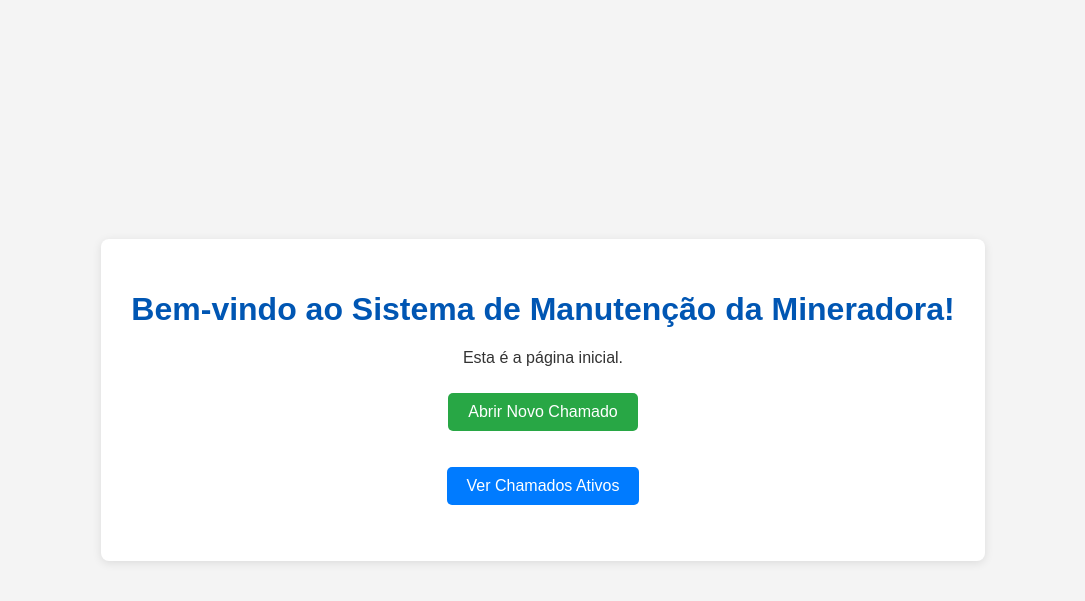
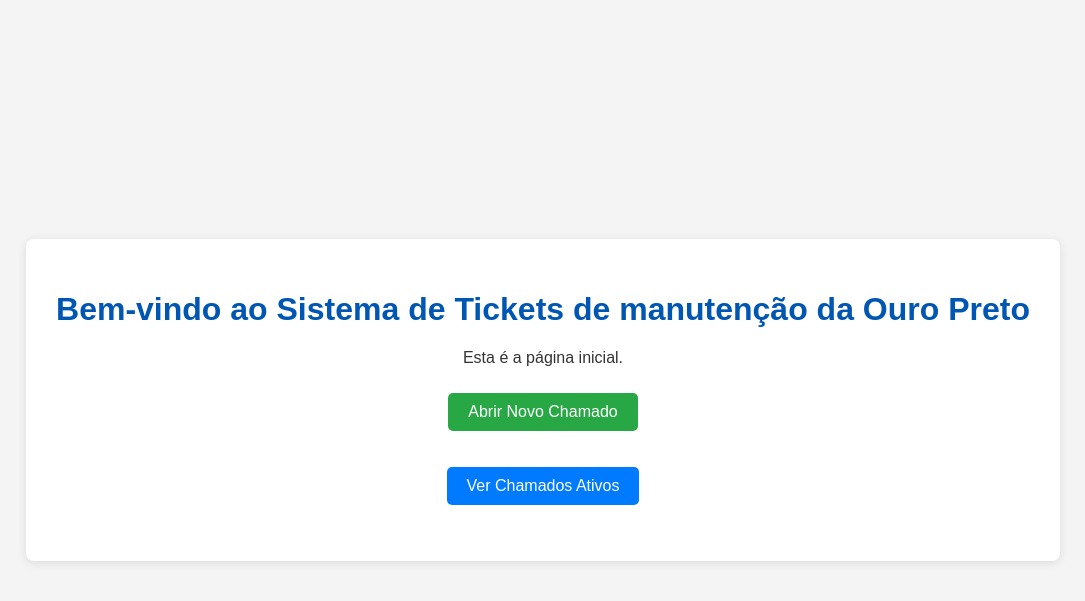
Before and after one commit to wssjlle/webtkt, a Flask app: page / in a window 1280 px wide. Shown: the top 601 px of the page, without its empty margins (97-1182 px from the left). Run offline with Flask 3, Linux system fonts and the light colour scheme; parts of the project's set-up code (start-up, migrations or seed data) failed here and were passed over.

Commit message:
Atualiza título e cabeçalho da página inicial para refletir o sistema de tickets de manutenção da Ouro Preto

```diff
--- a/templates/index.html
+++ b/templates/index.html
@@ -3,12 +3,12 @@
 <head>
     <meta charset="UTF-8">
     <meta name="viewport" content="width=device-width, initial-scale=1.0">
-    <title>Sistema de Manutenção</title>
+    <title>Sistema de Tickets de Manutenção da Ouro Preto</title>
     <link rel="stylesheet" href="{{ url_for('static', filename='css/style.css') }}">
 </head>
 <body>
     <div class="container">
-        <h1>Bem-vindo ao Sistema de Manutenção da Mineradora!</h1>
+        <h1>Bem-vindo ao Sistema de Tickets de manutenção da Ouro Preto</h1>
         <p>Esta é a página inicial.</p>
         <p><a href="{{ url_for('abrir_chamado') }}" class="button">Abrir Novo Chamado</a></p>
         <p><a href="{{ url_for('listar_chamados') }}" class="button secondary-button">Ver Chamados Ativos</a></p>
```
